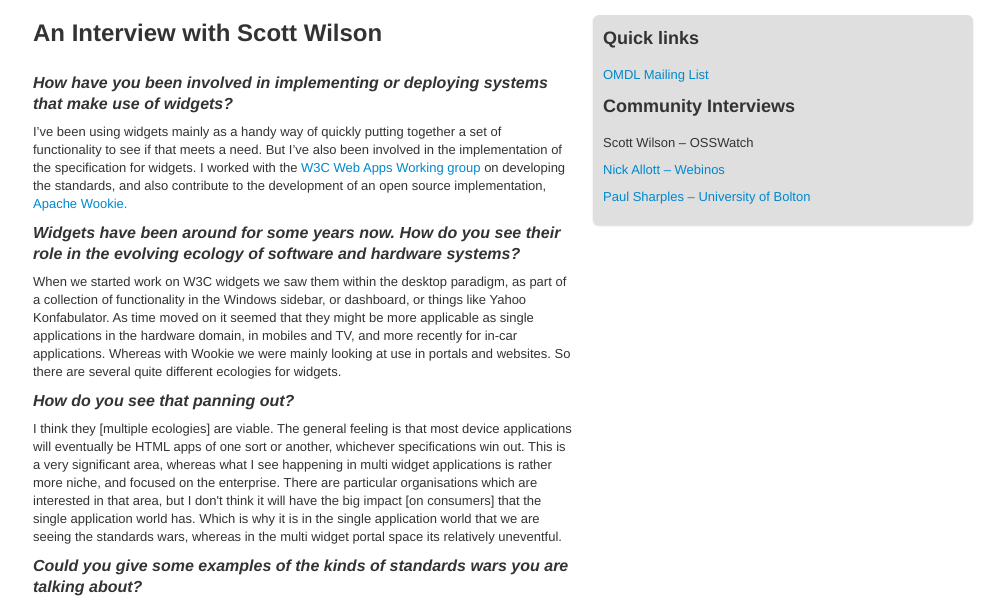
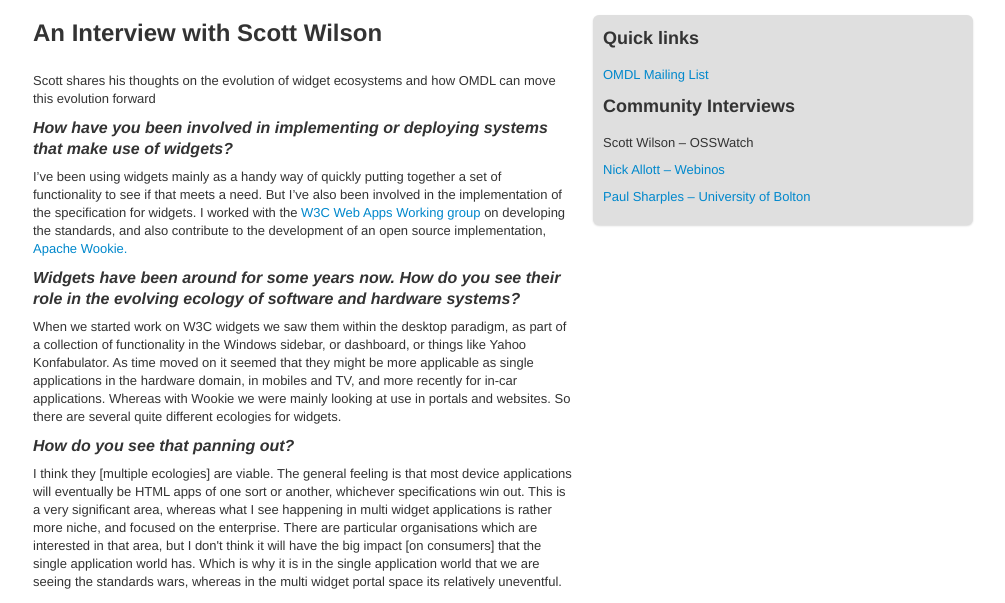
Before and after one commit to omdl/omdl.github.com, a plain HTML site: page wilson.html in a window 1280 px wide. Shown: the part 112-715 px from the top of the page, without its empty margins (137-1142 px from the left). Drawn offline with Linux system fonts and the light colour scheme.

Commit message:
Update wilson.html

```diff
--- a/wilson.html
+++ b/wilson.html
@@ -63,6 +63,8 @@
 
             <h2>An Interview with Scott Wilson</h2>
 
+            <p>Scott shares his thoughts on the evolution of widget ecosystems and how OMDL can move this evolution forward</p>
+
             <p class="interview-q">How have you been involved in implementing or deploying systems that make use of widgets?</p>
             <p>I’ve been using widgets mainly as a handy way of quickly putting together a set of functionality to see if that meets a need. But I’ve also been involved in the implementation of the specification for widgets. I worked with the <a href="http://www.w3.org/2008/webapps/">W3C Web Apps Working group</a> on developing the standards, and also contribute to the development of an open source implementation, <a href="http://wookie.apache.org/">Apache Wookie.</a></p>
 
```
